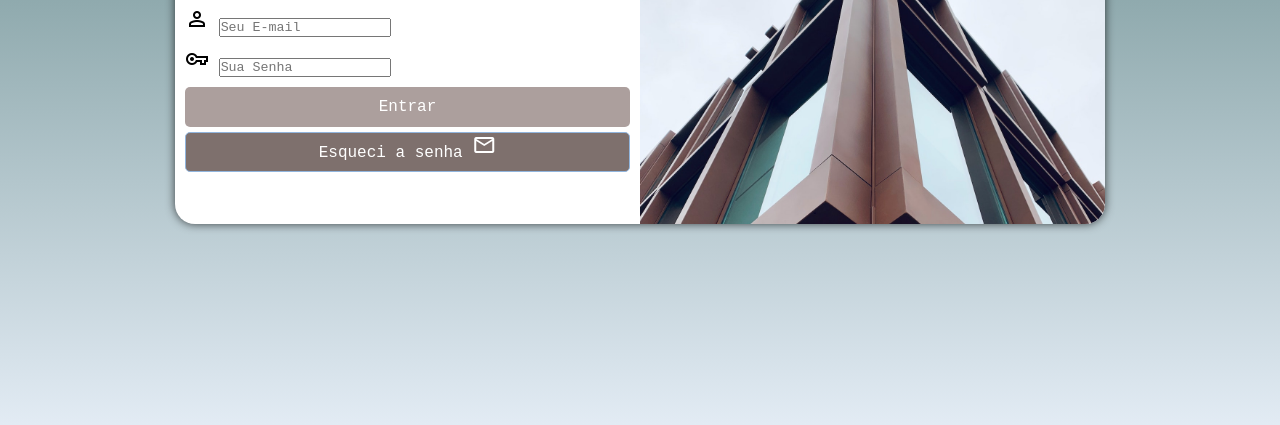
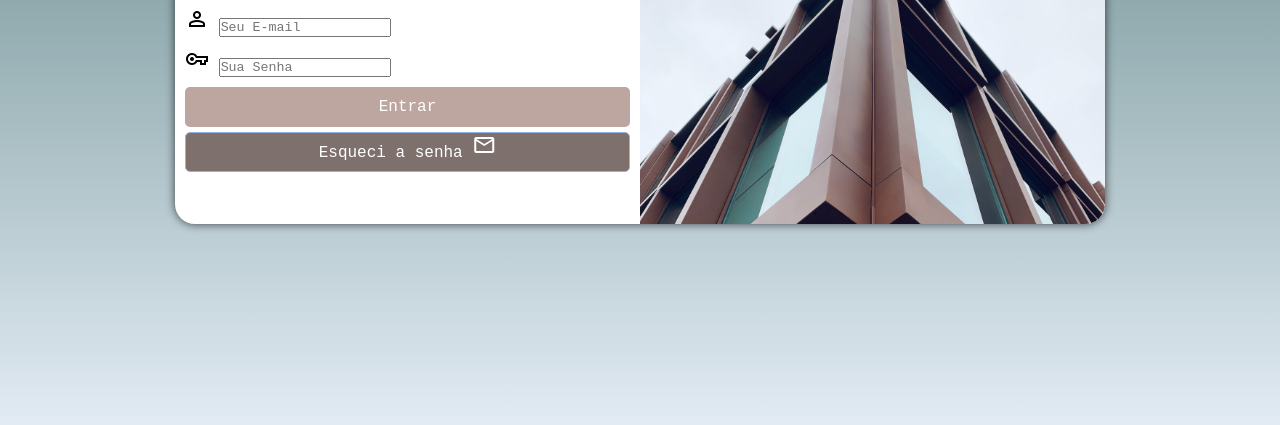
Before and after one commit to Anderson-Campos/projeto-login, a plain HTML site: page index.html in a window 1280 px wide. Shown: the part 351-776 px from the top of the page. Drawn offline with nearby package versions, Linux system fonts and the light colour scheme.

Commit message:
css modificado

```diff
--- a/estilos/style.css
+++ b/estilos/style.css
@@ -74,7 +74,7 @@ form > input[type=submit] {
     font-size: 1em;
     width: 100%;
     height: 40px;
-    background-color: #948380c4;
+    background-color: #bda5a0;
     color: white;
     border: none;
     border-radius: 5px;
@@ -83,7 +83,7 @@ form > input[type=submit] {
 
 form > input[type=submit]:hover{
     background-color: white;
-    border: 1px solid #c0aaa6c4;
+    border: 1px solid #c0aaa6;
     color: #c0aaa6c4;
 }
 
```
